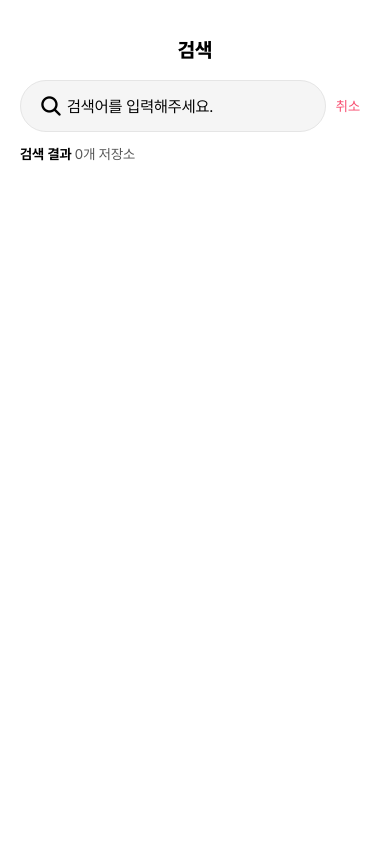
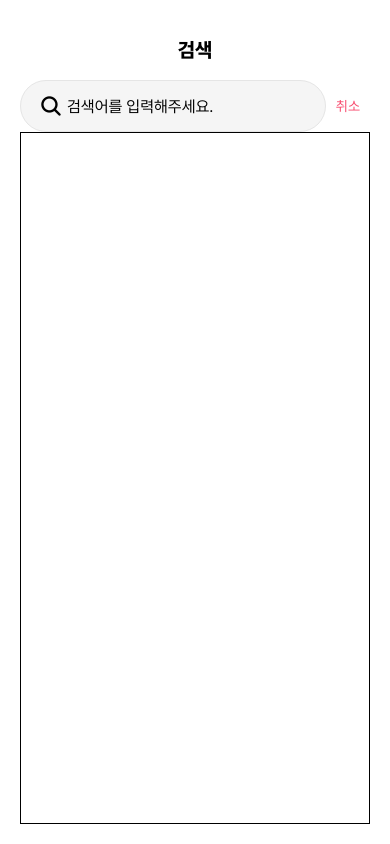
Before and after one commit to nudge411/kurly-app-github-repository, a React Native app: screen / in a window 390 px wide. Built offline with nearby package versions, Linux system fonts and the light colour scheme.

Commit message:
feat: 최근 검색어 기능 구현 완료

```diff
--- a/src/screens/Home/MainSearchScreen/Container.tsx
+++ b/src/screens/Home/MainSearchScreen/Container.tsx
@@ -1,5 +1,4 @@
 import { useCallback, useState, useMemo } from "react";
-import { decrement, increment } from "@/store/slices/counterSlice";
 import { useAppSelector, useAppDispatch } from "@/store/hooks";
 import { githubApi } from "@/api/endpoints";
 import { useInfiniteQuery } from "@tanstack/react-query";
@@ -7,6 +6,9 @@ import { useDebounce } from "@/hooks";
 import Presenter from "./Presenter";
 
 export default function Container() {
+  const dispatch = useAppDispatch();
+  const searchHistory = useAppSelector((state) => state.search.history);
+
   const [searchQuery, setSearchQuery] = useState<string>("");
   const debouncedQuery = useDebounce(searchQuery, 500);
 
@@ -31,7 +33,8 @@ export default function Container() {
       return lastPage.items.length === 30 ? allPages.length + 1 : undefined;
     },
     initialPageParam: 1,
-    enabled: debouncedQuery.length > 0,
+    // enabled: debouncedQuery.length > 0,
+    enabled: false,
   });
 
   const { repositories, totalCount } = useMemo(() => {
@@ -47,7 +50,18 @@ export default function Container() {
   };
 
   const handleSearchSubmit = () => {
-    refetch();
+    if (searchQuery.trim()) {
+      dispatch({ type: "search/addSearchHistory", payload: searchQuery });
+      // refetch();
+    }
+  };
+
+  const handleClearHistory = () => {
+    dispatch({ type: "search/clearSearchHistory" });
+  };
+
+  const removeHistoryItem = (itemQuery: string) => {
+    dispatch({ type: "search/removeSearchHistory", payload: itemQuery });
   };
 
   const handleEndReached = useCallback(() => {
@@ -67,6 +81,9 @@ export default function Container() {
       repositories={repositories}
       handleEndReached={handleEndReached}
       status={status}
+      searchHistory={searchHistory}
+      handleClearHistory={handleClearHistory}
+      removeHistoryItem={removeHistoryItem}
     />
   );
 }
--- a/src/screens/Home/MainSearchScreen/Presenter.tsx
+++ b/src/screens/Home/MainSearchScreen/Presenter.tsx
@@ -6,6 +6,8 @@ import { Ionicons } from "@expo/vector-icons";
 import styled from "styled-components/native";
 import { colors, typography } from "@/constants";
 import { hp, wp, sp } from "@/utils/responsive";
+import { SearchHistoryItem } from "@/store/slices/searchSlice";
+
 interface Props {
   isFetchingNextPage: boolean;
   searchQuery: string;
@@ -16,6 +18,9 @@ interface Props {
   repositories: any[];
   handleEndReached: () => void;
   status: string;
+  searchHistory: SearchHistoryItem[];
+  handleClearHistory: () => void;
+  removeHistoryItem: (itemQuery: string) => void;
 }
 
 const RepoItem = memo(({ item }: any) => (
@@ -37,6 +42,9 @@ export default function Presenter(props: Props) {
     repositories,
     handleEndReached,
     status,
+    searchHistory,
+    handleClearHistory,
+    removeHistoryItem,
   } = props;
 
   const renderItem = useCallback(({ item }) => <RepoItem item={item} />, []);
@@ -44,6 +52,65 @@ export default function Presenter(props: Props) {
     () => (isFetchingNextPage ? <Text>Loading more...</Text> : null),
     [isFetchingNextPage]
   );
+
+  const renderContentByStatus = () => {
+    return searchQuery ? (
+      <View style={{ borderWidth: 1, flex: 1 }}>
+        <BaseText ft={"titleL700"}>자동 완성</BaseText>
+      </View>
+    ) : searchHistory.length > 0 ? (
+      <HistoryWrapper>
+        <HistoryHeader>
+          <BaseText ft="bodyM400">최근검색</BaseText>
+          <HistoryClearButton onPress={() => handleClearHistory()}>
+            <BaseText ft="bodyS400" color={colors.text_70}>
+              전체 삭제
+            </BaseText>
+          </HistoryClearButton>
+        </HistoryHeader>
+        {searchHistory.map((item, index) => (
+          <HistoryItem key={index}>
+            <View style={{ flexDirection: "row", alignItems: "center" }}>
+              <Ionicons size={16} name="time-outline" color={colors.gray_30} />
+              <BaseText style={{ marginLeft: 4 }} ft="bodyL400">
+                {item.query}
+              </BaseText>
+            </View>
+            <RemoveItemButton onPress={() => removeHistoryItem(item.query)}>
+              <Ionicons name="close" size={16} color={colors.gray_60} />
+            </RemoveItemButton>
+          </HistoryItem>
+        ))}
+      </HistoryWrapper>
+    ) : (
+      <View style={{ borderWidth: 1, flex: 1 }} />
+    );
+    // switch (status) {
+    //   case "pending":
+    //     return <BaseText ft={"titleXXXL900"}>Loading...</BaseText>;
+    //   case "error":
+    //     return <Text>Error: {error.message}</Text>;
+    //   default:
+    //     return (
+    //       <FlashList
+    //         data={repositories}
+    //         renderItem={renderItem}
+    //         estimatedItemSize={90}
+    //         keyExtractor={(item) => item.id.toString()}
+    //         onEndReached={handleEndReached}
+    //         onEndReachedThreshold={0.5}
+    //         ListFooterComponent={ListFooterComponent}
+    //         removeClippedSubviews={true}
+    //         scrollEventThrottle={16}
+    //         ListEmptyComponent={
+    //           <View>
+    //             <Text>No repositories found</Text>
+    //           </View>
+    //         }
+    //       />
+    //     );
+    // }
+  };
 
   return (
     <Wrapper>
@@ -75,12 +142,13 @@ export default function Presenter(props: Props) {
           </BaseText>
         </CancelButton>
       </SearchBarWrapper>
-      <CountWrapper>
+      {/* <CountWrapper>
         <BaseText ft={"bodyM700"}>검색 결과 </BaseText>
         <BaseText ft={"bodyM400"} color={colors.text_80}>
           {totalCount}개 저장소
         </BaseText>
-      </CountWrapper>
+      </CountWrapper> */}
+      {renderContentByStatus()}
       {/* {status === "pending" ? (
         <View>
           <BaseText ft={"titleXXXL900"}>Loading...</BaseText>
@@ -152,3 +220,24 @@ const CountWrapper = styled.View`
   flex-direction: row;
   margin: ${10}px 0;
 `;
+
+const HistoryWrapper = styled.View``;
+
+const HistoryHeader = styled.View`
+  flex-direction: row;
+  justify-content: space-between;
+  margin: ${sp(10)}px 0;
+`;
+
+const HistoryClearButton = styled.TouchableOpacity``;
+
+const HistoryItem = styled.TouchableOpacity`
+  flex-direction: row;
+  justify-content: space-between;
+`;
+
+const RemoveItemButton = styled.TouchableOpacity`
+  justify-content: center;
+  align-items: center;
+  padding: ${sp(16)}px;
+`;
--- a/src/store/index.ts
+++ b/src/store/index.ts
@@ -1,17 +1,16 @@
 import { combineReducers, configureStore } from "@reduxjs/toolkit";
 import AsyncStorage from "@react-native-async-storage/async-storage";
 import { persistStore, persistReducer } from "redux-persist";
-import counterReducer from "./slices/counterSlice";
+import searchReducer from "./slices/searchSlice";
 
 const persistConfig = {
   key: "root",
   storage: AsyncStorage,
-  whitelist: ["counter"],
+  whitelist: ["search"],
 };
 
 const rootReducer = combineReducers({
-  counter: counterReducer,
-  // search: searchReducer,
+  search: searchReducer,
 });
 
 const persistedReducer = persistReducer(persistConfig, rootReducer);
--- a/src/store/slices/counterSlice.ts
+++ /dev/null
@@ -1,34 +0,0 @@
-import { createSlice } from "@reduxjs/toolkit";
-import type { PayloadAction } from "@reduxjs/toolkit";
-import { RootState } from "..";
-
-export interface CounterState {
-  value: number;
-}
-
-const initialState: CounterState = {
-  value: 0,
-};
-
-export const counterSlice = createSlice({
-  name: "counter",
-  initialState,
-  reducers: {
-    increment: (state) => {
-      state.value += 1;
-    },
-
-    decrement: (state) => {
-      state.value -= 1;
-    },
-    incrementByAmount: (state, action: PayloadAction<number>) => {
-      state.value += action.payload;
-    },
-  },
-});
-
-export const { increment, decrement, incrementByAmount } = counterSlice.actions;
-
-// export const selectCount = (state: RootState) => state.counter.value;
-
-export default counterSlice.reducer;
--- a/src/store/slices/searchSlice.ts
+++ b/src/store/slices/searchSlice.ts
@@ -0,0 +1,43 @@
+import { createSlice, PayloadAction } from "@reduxjs/toolkit";
+
+export interface SearchHistoryItem {
+  query: string;
+  timestamp: number;
+}
+
+export interface SearchState {
+  history: SearchHistoryItem[];
+}
+
+const initialState: SearchState = {
+  history: [],
+};
+
+const searchSlice = createSlice({
+  name: "search",
+  initialState,
+  reducers: {
+    addSearchHistory: (state, action: PayloadAction<string>) => {
+      const MAX_HISTORY = 10;
+      const newQuery = action.payload;
+      const timestamp = Date.now();
+
+      state.history = [
+        { query: newQuery, timestamp },
+        ...state.history.filter((item) => item.query !== newQuery),
+      ].slice(0, MAX_HISTORY);
+    },
+    removeSearchHistory: (state, action: PayloadAction<string>) => {
+      state.history = state.history.filter(
+        (item) => item.query !== action.payload
+      );
+    },
+    clearSearchHistory: (state) => {
+      state.history = [];
+    },
+  },
+});
+
+export const { addSearchHistory, removeSearchHistory, clearSearchHistory } =
+  searchSlice.actions;
+export default searchSlice.reducer;
--- a/src/utils/format.ts
+++ /dev/null
@@ -1,3 +0,0 @@
-const formatNumber = (count: number): string => {
-  return count.toLocaleString();
-};
```
